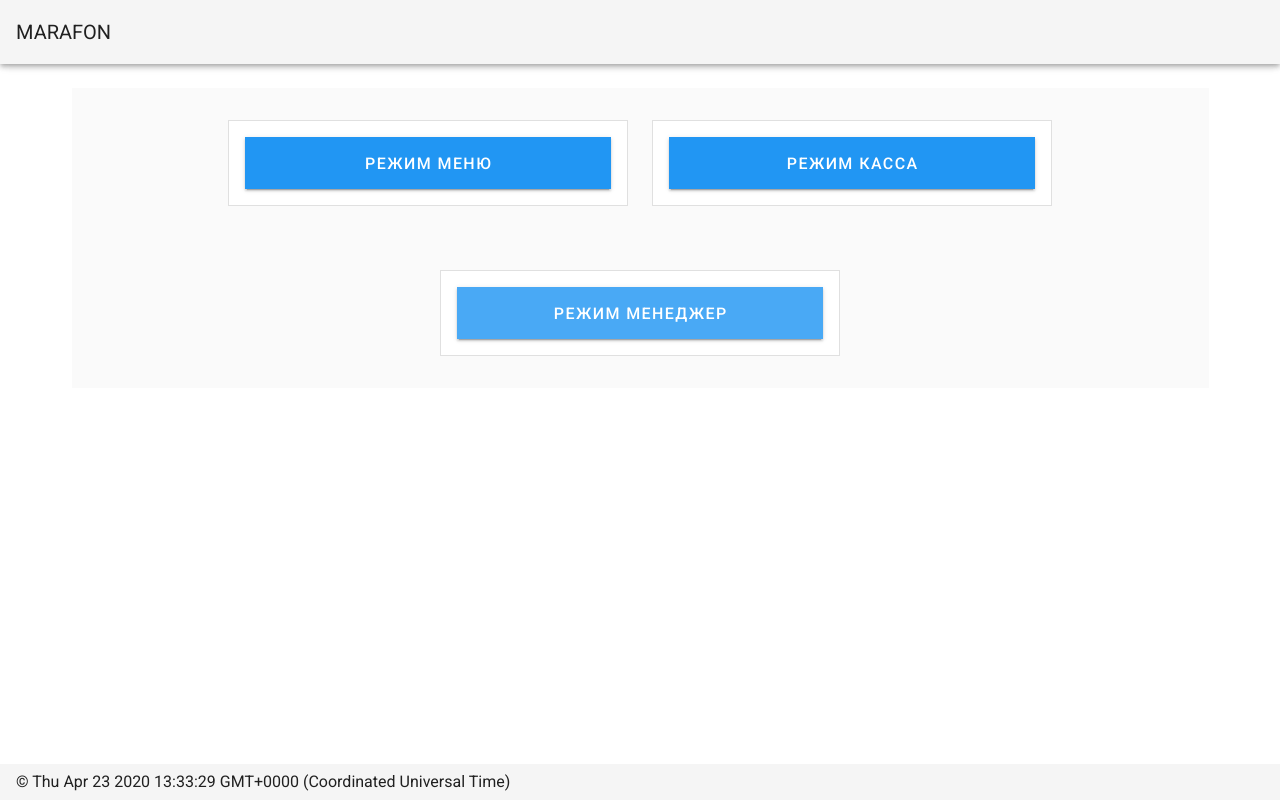
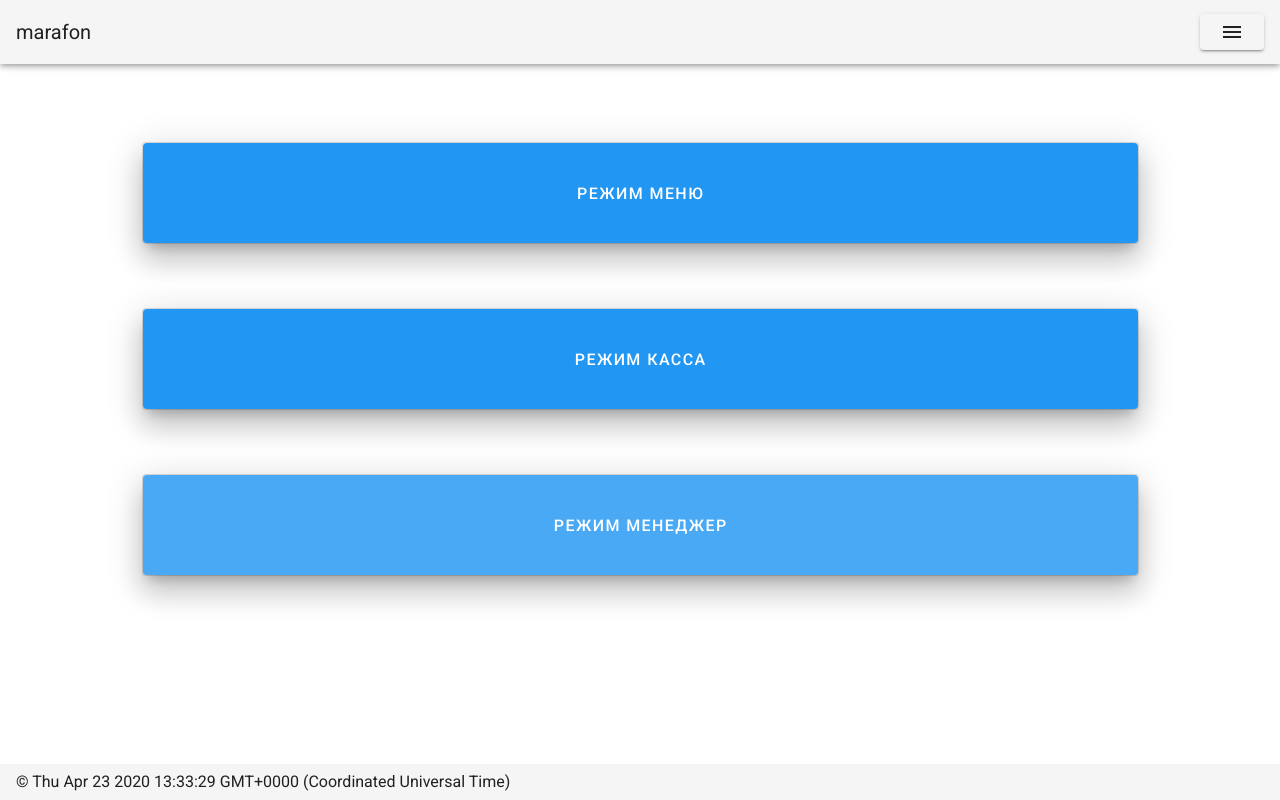
Before and after one commit to alokil70/marafon_ver_nuxt_1_0_0, a Nuxt app: page / in a window 1280 px wide. Built offline with nearby package versions, Linux system fonts and the light colour scheme; no server answers.

Commit message:
color design

```diff
--- a/layouts/cash.vue
+++ b/layouts/cash.vue
@@ -1,23 +1,9 @@
 <template>
-    <v-app dark>
-        <v-app-bar :clipped-left="clipped" fixed app>
-            <v-app-bar-nav-icon @click.stop="drawer = !drawer" />
-            <v-btn icon @click.stop="miniVariant = !miniVariant">
-                <v-icon
-                    >mdi-{{
-                        `chevron-${miniVariant ? 'right' : 'left'}`
-                    }}</v-icon
-                >
-            </v-btn>
-            <v-btn icon @click.stop="clipped = !clipped">
-                <v-icon>mdi-application</v-icon>
-            </v-btn>
-            <v-btn icon @click.stop="fixed = !fixed">
-                <v-icon>mdi-minus</v-icon>
-            </v-btn>
+    <v-app>
+        <v-app-bar fixed app>
             <v-toolbar-title v-text="title" />
             <v-spacer />
-            <v-btn icon @click.stop="rightDrawer = !rightDrawer">
+            <v-btn>
                 <v-icon>mdi-menu</v-icon>
             </v-btn>
         </v-app-bar>
@@ -26,8 +12,8 @@
                 <nuxt />
             </v-container>
         </v-content>
-        <v-footer :fixed="fixed" app>
-            <span>&copy; {{ new Date().getFullYear() }}</span>
+        <v-footer fixed app>
+            <span>&copy; {{ new Date() }}</span>
         </v-footer>
     </v-app>
 </template>
@@ -36,24 +22,6 @@
 export default {
     data() {
         return {
-            clipped: false,
-            drawer: false,
-            fixed: false,
-            items: [
-                {
-                    icon: 'mdi-apps',
-                    title: 'Welcome',
-                    to: '/'
-                },
-                {
-                    icon: 'mdi-chart-bubble',
-                    title: 'Inspire',
-                    to: '/inspire'
-                }
-            ],
-            miniVariant: false,
-            right: true,
-            rightDrawer: false,
             title: 'Vuetify.js'
         }
     }
--- a/layouts/default.vue
+++ b/layouts/default.vue
@@ -1,14 +1,16 @@
 <template>
     <v-app>
         <v-app-bar fixed app>
-            <v-toolbar-title>{{ title }}</v-toolbar-title>
+            <v-toolbar-title v-text="title" />
+            <v-spacer />
+            <v-btn>
+                <v-icon>mdi-menu</v-icon>
+            </v-btn>
         </v-app-bar>
-        <v-content>
-            <v-container>
-                <nuxt />
-            </v-container>
-        </v-content>
-        <v-footer app>
+        <v-container style="padding: 50px">
+            <nuxt />
+        </v-container>
+        <v-footer fixed app>
             <span>&copy; {{ new Date() }}</span>
         </v-footer>
     </v-app>
@@ -18,8 +20,13 @@
 export default {
     data() {
         return {
-            title: 'MARAFON'
+            title: 'marafon'
         }
     }
 }
 </script>
+<style>
+.v-content__wrap {
+    background: orange;
+}
+</style>
--- a/layouts/teatre.vue
+++ b/layouts/teatre.vue
@@ -1,7 +1,7 @@
 <template>
     <v-app>
-        <v-app-bar fixed app>
-            <v-toolbar-title v-text="title" />
+        <v-app-bar fixed app color="orange darken-4">
+            <v-toolbar-title class="white--text" v-text="title" />
             <v-spacer />
             <v-btn>
                 <v-icon>mdi-menu</v-icon>
@@ -19,7 +19,6 @@
 export default {
     data() {
         return {
-            rightDrawer: false,
             title: 'MARAFON Театр'
         }
     }
--- a/nuxt.config.js
+++ b/nuxt.config.js
@@ -57,7 +57,7 @@ export default {
      ** See https://axios.nuxtjs.org/options
      */
     axios: {
-        baseURL: 'http://192.168.0.195:9090/api'
+        baseURL: 'http://192.168.0.2:9090/api'
     },
     /*
      ** vuetify module configuration
--- a/pages/cash.vue
+++ b/pages/cash.vue
@@ -1,9 +1,9 @@
 <template>
     <div>
-        <v-tabs background-color="white" color="deep-purple accent-4" right>
-            <v-tab>Landscape</v-tab>
-            <v-tab>City</v-tab>
-            <v-tab>Abstract</v-tab>
+        <v-tabs right>
+            <v-tab>Бар</v-tab>
+            <v-tab>Кухня</v-tab>
+            <v-tab>Мангал</v-tab>
 
             <v-tab-item v-for="n in 3" :key="n">
                 <v-container fluid>
@@ -14,7 +14,6 @@
                             cols="5"
                             md="4"
                             align="center"
-                            class="grey lighten-5"
                         >
                             <v-card
                                 width="200"
--- a/pages/index.vue
+++ b/pages/index.vue
@@ -1,29 +1,24 @@
 <template>
     <v-container>
-        <div>
+        <div class="mt-12">
             <v-col cols="12">
-                <v-row
-                    align="center"
-                    justify="center"
-                    class="grey lighten-5"
-                    style="height: 300px;"
-                >
+                <v-row align="center" justify="center">
                     <v-card
                         v-for="item in navList"
                         :key="item.to"
                         :to="item.to"
-                        class="ma-3 pa-4"
+                        class="ma-8"
                         outlined
-                        tile
-                        width="400"
+                        width="100%"
                     >
                         <v-btn
-                            class="md-4"
-                            tile
+                            color="primary"
+                            class="md-8"
                             x-large
                             block
+                            height="100px"
                             :to="item.to"
-                            color="primary"
+                            elevation="18"
                         >
                             {{ item.title }}
                         </v-btn>
@@ -61,3 +56,4 @@ export default {
     }
 }
 </script>
+<style scoped></style>
--- a/pages/teatre.vue
+++ b/pages/teatre.vue
@@ -38,4 +38,4 @@ export default {
 }
 </script>
 
-<style scoped></style>
+<style></style>
--- a/static/const.js
+++ b/static/const.js
@@ -1,2 +1,2 @@
-export const URL = 'http://192.168.0.195:9090/'
+export const URL = 'http://192.168.0.2:9090/'
 export const URL_IMG = URL + 'uploads/'
```
